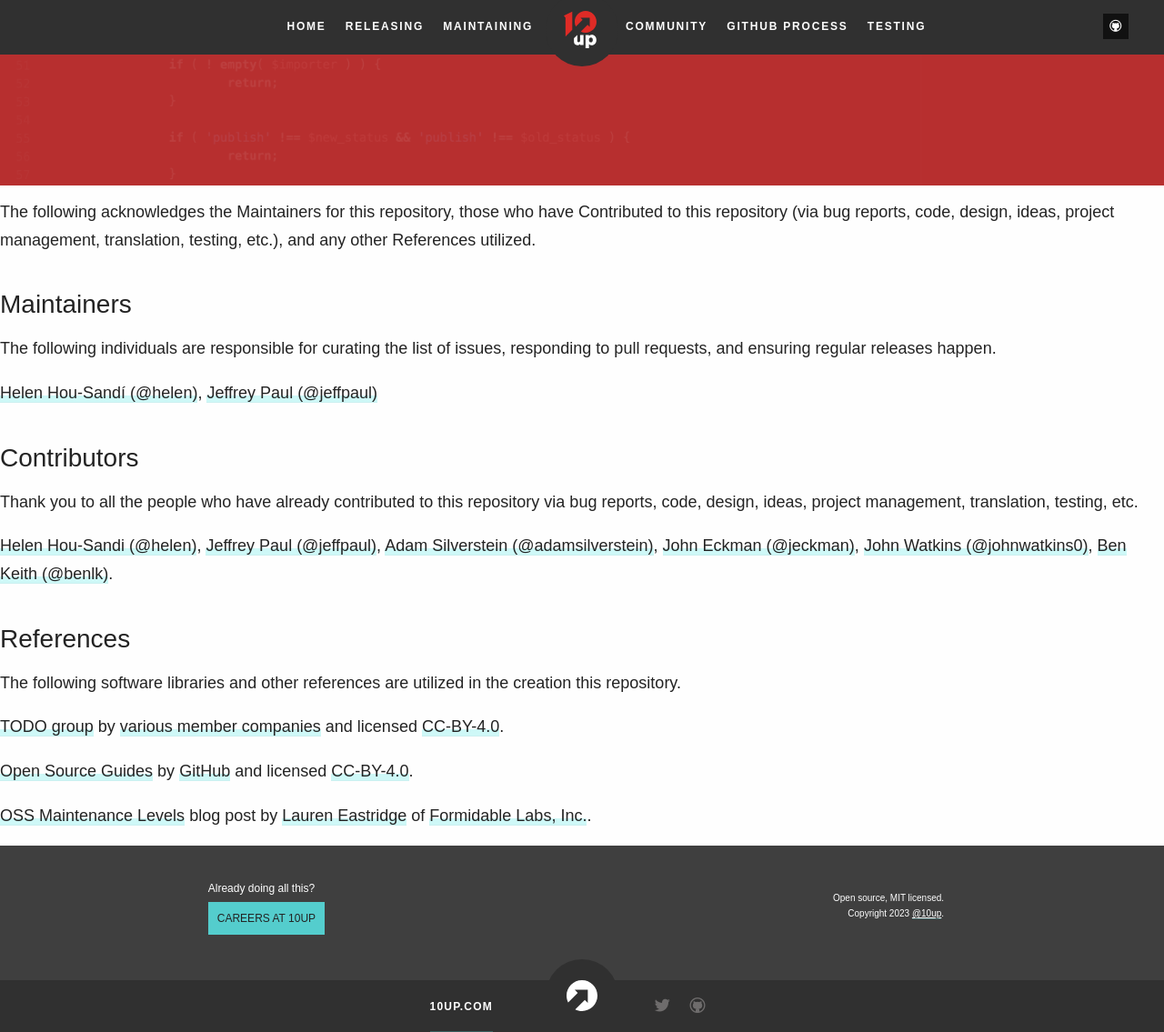
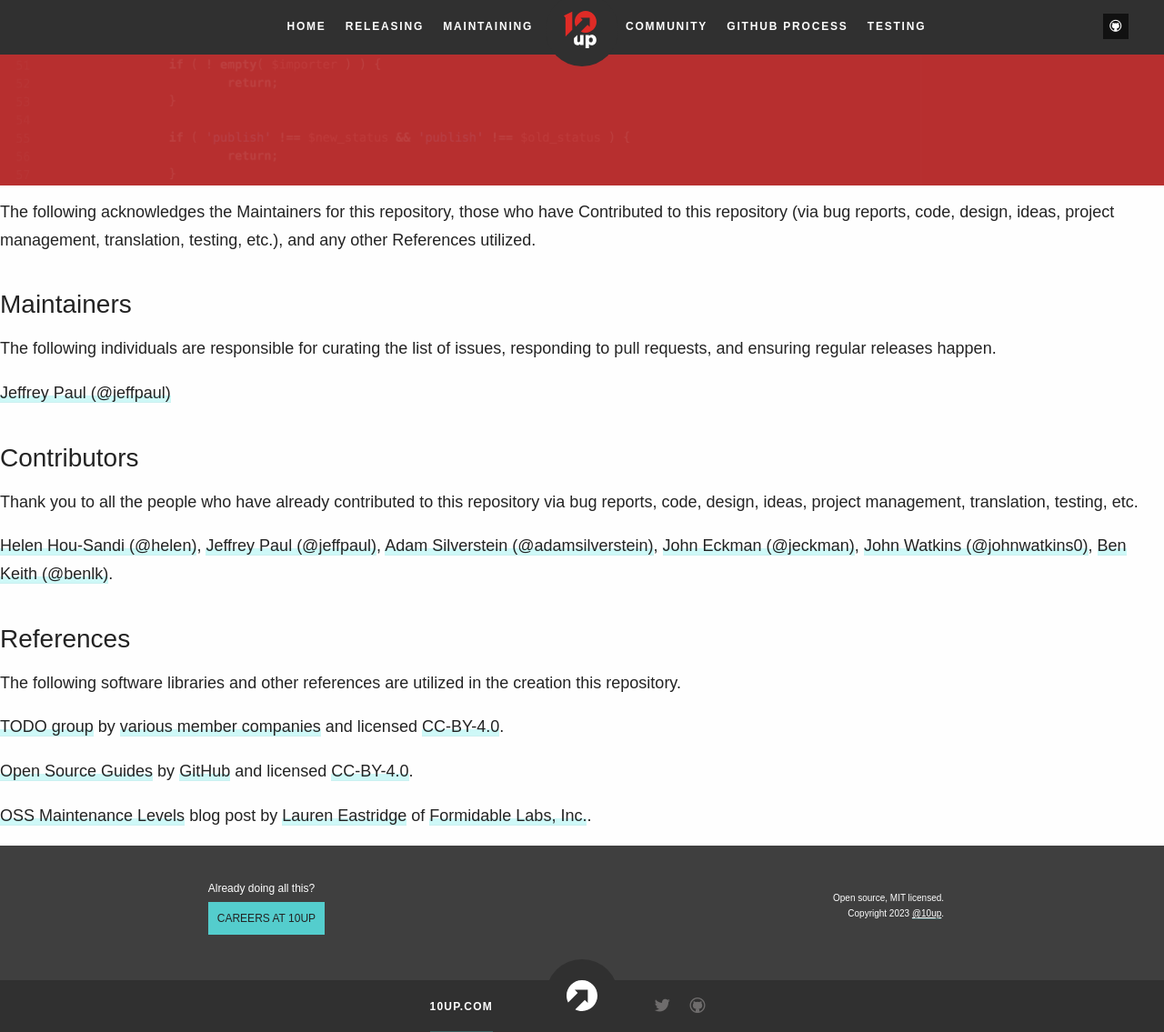
Before and after one commit to 10up/Open-Source-Best-Practices, a Jekyll site: the page built from CREDITS.md, in a window 1280 px wide and 1135 px high. Shown: the whole window at 91% size. Built offline with Jekyll 4.4.1, drawn with Linux system fonts in a browser that asks for light colours; some web fonts are replaced; our own code applies the rules of GitHub Pages for plain Markdown files.

Commit message:
Update CREDITS.md

```diff
--- a/CREDITS.md
+++ b/CREDITS.md
@@ -4,7 +4,7 @@ The following acknowledges the Maintainers for this repository, those who have C
 
 The following individuals are responsible for curating the list of issues, responding to pull requests, and ensuring regular releases happen.
 
-[Helen Hou-Sandí (@helen)](https://github.com/helen), [Jeffrey Paul (@jeffpaul)](https://github.com/jeffpaul)
+[Jeffrey Paul (@jeffpaul)](https://github.com/jeffpaul)
 
 ## Contributors
 
```
